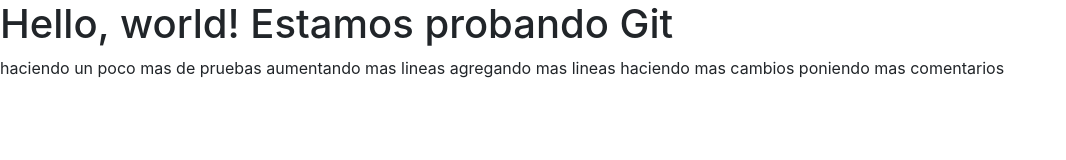
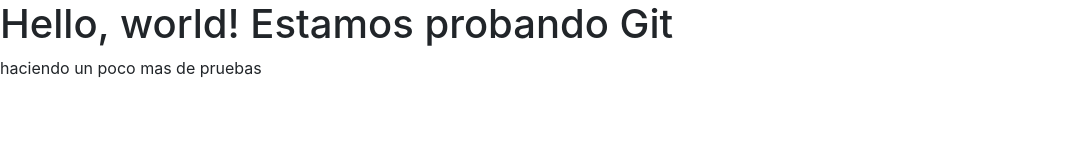
Before and after one commit to icalisaya/prueba, a plain HTML site: page index.html in a window 1280 px wide. Shown: the whole page, without its empty margins (0-1066 px from the left). Drawn offline with Linux system fonts and the light colour scheme.

Commit message:
Inicio de pruebas

```diff
--- a/index.html
+++ b/index.html
@@ -18,11 +18,6 @@
     <script src="js/bootstrap.min.js"></script>
 
     haciendo un poco mas de pruebas
-    aumentando mas lineas
-
-    agregando mas lineas
-    haciendo mas cambios
-    poniendo mas comentarios
 
     <div class="">
 
```
